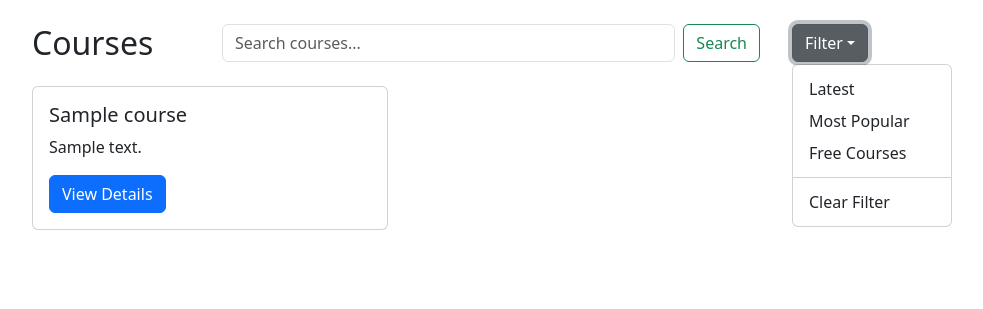
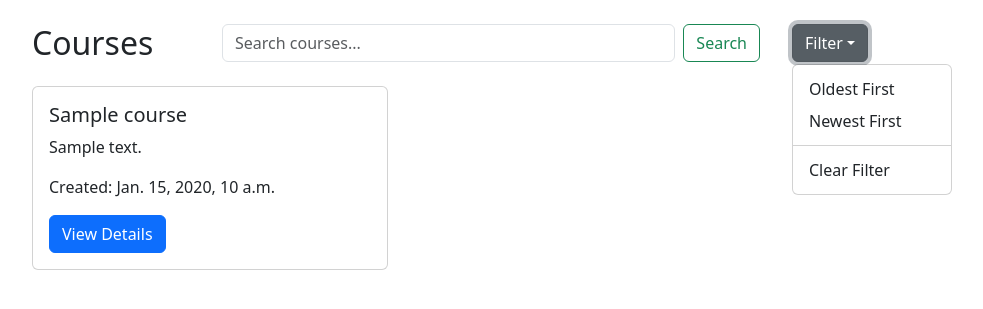
Before and after one commit to phuongbuimai-agilityio/python-training, a Django app: page /courses/ in a window 1280 px wide, after a click on "Filter". Shown: the part 58-367 px from the top of the page, without its empty margins (50-1033 px from the left). Run offline with Django 5.2, Linux system fonts and the light colour scheme; tables that the repository leaves empty hold one stand-in row (values such as "Sample post"); parts of the project's set-up code (start-up, migrations or seed data) failed here and were passed over.

Commit message:
feat(search-filter): implemented search feature for courses

```diff
--- a/django-practice/src/courses/templates/courses/index.html
+++ b/django-practice/src/courses/templates/courses/index.html
@@ -9,11 +9,12 @@
         </div>
         <div class="col-md-6">
             <form method="get" action="{% url 'index' %}" class="d-flex">
+                {% if request.GET.filter %}<input type="hidden" name="filter" value="{{ request.GET.filter }}">{% endif %}
                 <input class="form-control me-2"
                        type="search"
                        placeholder="Search courses..."
                        name="q"
-                       value="{{ request.GET.q }}">
+                       value="{% if request.GET.q %}{{ request.GET.q }}{% else %}{% endif %}">
                 <button class="btn btn-outline-success me-2" type="submit">Search</button>
             </form>
         </div>
@@ -26,13 +27,14 @@
                         aria-expanded="false">Filter</button>
                 <ul class="dropdown-menu" aria-labelledby="filterDropdown">
                     <li>
-                        <a class="dropdown-item" href="?filter=latest">Latest</a>
+                        <a class="dropdown-item"
+                           {% if filter_option == 'created_asc' %}active{% endif %}
+                           href="?q={{ query }}?filter=created_asc">Oldest First</a>
                     </li>
                     <li>
-                        <a class="dropdown-item" href="?filter=popular">Most Popular</a>
-                    </li>
-                    <li>
-                        <a class="dropdown-item" href="?filter=free">Free Courses</a>
+                        <a class="dropdown-item"
+                           {% if filter_option == 'created_desc' %}active{% endif %}
+                           href="?q={{ query }}?filter=created_desc">Newest First</a>
                     </li>
                     <li>
                         <hr class="dropdown-divider">
@@ -45,12 +47,20 @@
         </div>
     </div>
     <div class="row row-cols-1 row-cols-md-3 g-4">
+        {% if search_query %}
+            <div class="col-12 d-flex justify-content-center">
+                <p class="text-center">
+                    Search results for: <strong>{{ search_query }}</strong>
+                </p>
+            </div>
+        {% endif %}
         {% for course in courses %}
             <div class="col">
                 <div class="card h-100">
                     <div class="card-body">
                         <h5 class="card-title">{{ course.title }}</h5>
                         <p class="card-text">{{ course.description }}</p>
+                        <p class="card-text">Created: {{ course.created }}</p>
                         <a href="#" class="btn btn-primary">View Details</a>
                     </div>
                 </div>
--- a/django-practice/src/courses/views.py
+++ b/django-practice/src/courses/views.py
@@ -1,29 +1,37 @@
-from django.http import HttpResponse
 from django.shortcuts import render
-from django.views import generic
+from django.db.models import Q
 from .models import Course
-
-
-def index(request):
-    return HttpResponse("Hello, world. You're at the courses index.")
-
-
-class IndexView(generic.ListView):
-    template_name = "courses/index.html"
-    context_object_name = "latest_courses"
-
-    def get_queryset(self, request):
-        active_courses = Course.objects.filter(is_active=True)
-        return render(request, "courses/index.html", {"courses": active_courses})
 
 
 def courses_list(request):
     """Show active courses for anonymous users and enrolled courses for students"""
+    search_query = request.GET.get("q", "")
+    search_filter = Q(title__icontains=search_query) if search_query else Q()
+
+    filter_option = request.GET.get("filter", "")
+
     if request.user.is_authenticated:
-        student = request.user.student
-        enrolled_courses = Course.objects.filter(enrollment__student=student)
-        print(enrolled_courses)
-        return render(request, "courses/index.html", {"courses": enrolled_courses})
+        if hasattr(request.user, "student"):
+            courses = Course.objects.filter(
+                Q(enrollment__student=request.user.student) & search_filter
+            )
+            # return render(request, "courses/index.html", {"courses": enrolled_courses})
+        else:
+            return render(
+                request, "courses/error.html", {"message": "User is not a student."}
+            )
     else:
-        active_courses = Course.objects.filter(is_active=True)
-        return render(request, "courses/index.html", {"courses": active_courses})
+        courses = Course.objects.filter(Q(is_active=True) & search_filter)
+        # return render(request, "courses/index.html", {"courses": active_courses})
+
+    # Sort the courses based on the filter option
+    if filter_option == "created_asc":
+        courses = courses.order_by("created")
+    elif filter_option == "created_desc":
+        courses = courses.order_by("-created")
+
+    return render(
+        request,
+        "courses/index.html",
+        {"courses": courses, "query": search_query, "filter_option": filter_option},
+    )
```
Also changed, not shown: django-practice/src/courses/templates/courses/error.html (added, +18 -0 lines).
